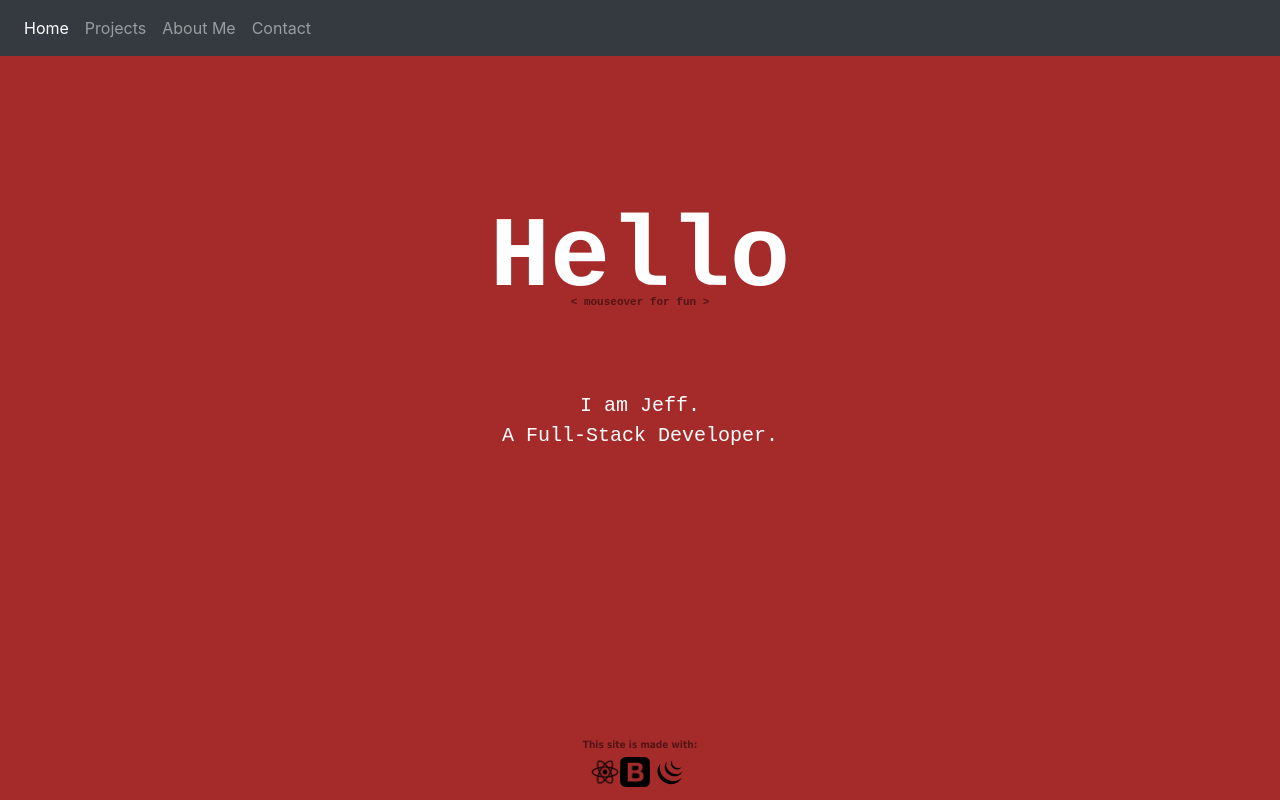
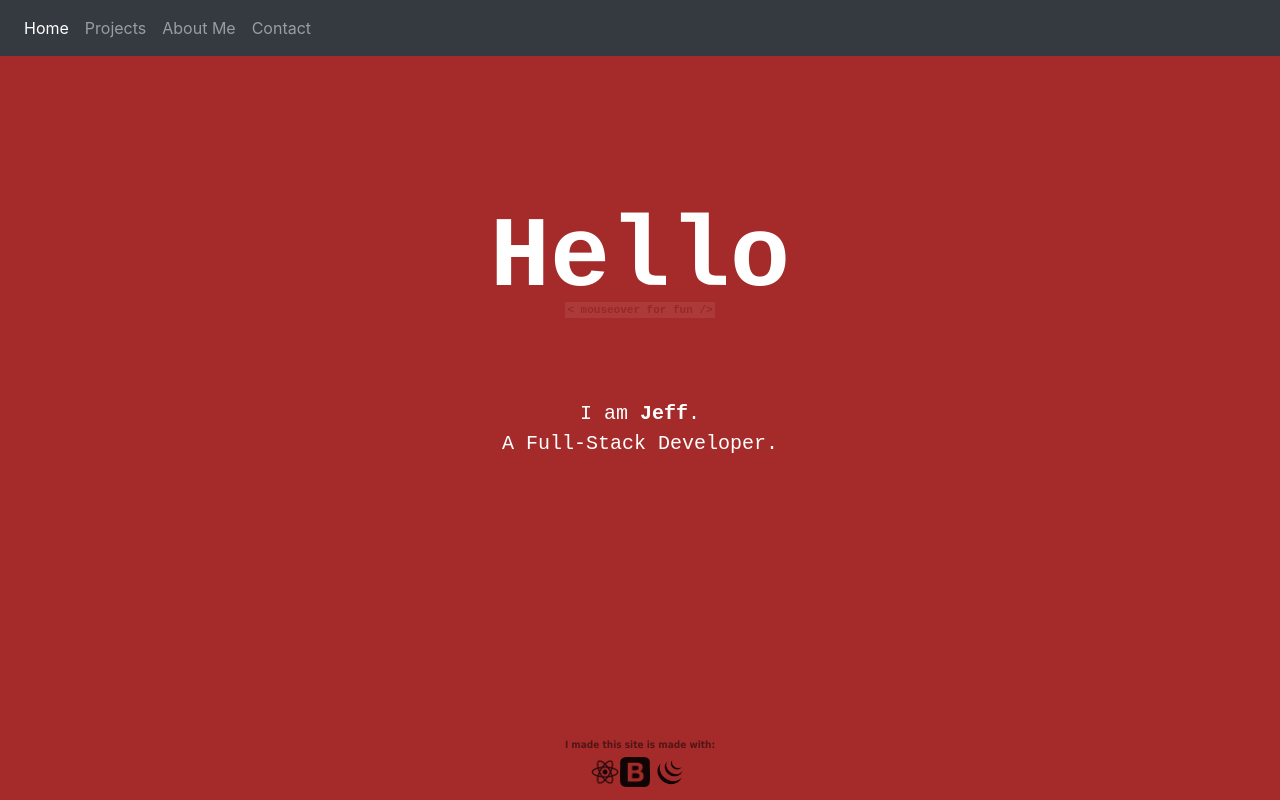
Before and after one commit to jeffrey-arias/my-portfolio, a React (Create React App) app: page / in a window 1280 px wide. Built offline with nearby package versions, Linux system fonts and the light colour scheme.

Commit message:
enhancments to landing page

```diff
--- a/src/body.css
+++ b/src/body.css
@@ -16,10 +16,13 @@
     display: none;
 }
 .mainBody {
+    overflow-y: auto;
+    min-height: 500px;
     text-align: center;
     color: white;
     margin-top: 20vh;
     font-family: "Courier";
+    background-color: brown;
 }
 
 .mainText {
@@ -40,9 +43,9 @@
     font-size: 11px;
     font-family: "Courier New";
     font-weight: bold;
-    opacity: 50%;
+    opacity: 8%;
     color: black;
-    margin-top: -5vh;
+    margin-top: -4vh;
     margin-bottom: 10vh;
 }
 
@@ -61,3 +64,7 @@
 .strikethroughtextHidden {
     display: none;
 }
+
+.imgIcons {
+    opacity: 90%;
+}
--- a/src/components/body.component.js
+++ b/src/components/body.component.js
@@ -31,8 +31,8 @@ export default class MainBody extends Component {
             <div className="mainBody">
                 <main role="main" className="container" onMouseOver={hideDivs} onMouseOut={showDivs}>
                         <div className="mainText">Hello</div>
-                        <div className="tinyText">&lt; <text id="mobile">tap</text><text id="desktop">mouseover</text> for fun &gt;</div>
-                        <div className="text">I am Jeff.</div>
+                        <div className="tinyText"><mark>&lt; <text id="mobile">tap</text><text id="desktop">mouseover</text> for fun /&gt;</mark></div>
+                        <div className="text">I am <b>Jeff</b>.</div>
                         <div id="visibleText" className="text">A Full-Stack Developer.</div>
                         <div id="hiddenText" className="strikethroughtextHidden">(A Full-Stack     Developer.)</div>
                         <div id="hiddenTextFunny" className="textHidden">I turn caffeine into lines of code.</div>
@@ -41,10 +41,10 @@ export default class MainBody extends Component {
                 </main>
                 <nav class="navbar fixed-bottom navbar-expand-sm navbar-dark">
                     <div class="mx-auto">
-                    <div className="poweredByText">This site is made with: </div>
-                        <img height={30} title={'React.js'} width={30} src={reactLogo.default}/>
-                        <img height={30} title={'Bootstrap'} width={30} src={bootstrapLogo.default}/>
-                        <img height={40} title={'jQuery'} width={40} src={jQueryLogo.default}/>
+                    <div className="poweredByText">I made this site is made with: </div>
+                        <img className="imgIcons" height={30} title={'React.js'} width={30} src={reactLogo.default}/>
+                        <img className="imgIcons" height={30} title={'Bootstrap'} width={30} src={bootstrapLogo.default}/>
+                        <img className="imgIcons" height={40} title={'jQuery'} width={40} src={jQueryLogo.default}/>
                     </div>
                 </nav>
             </div>
```
